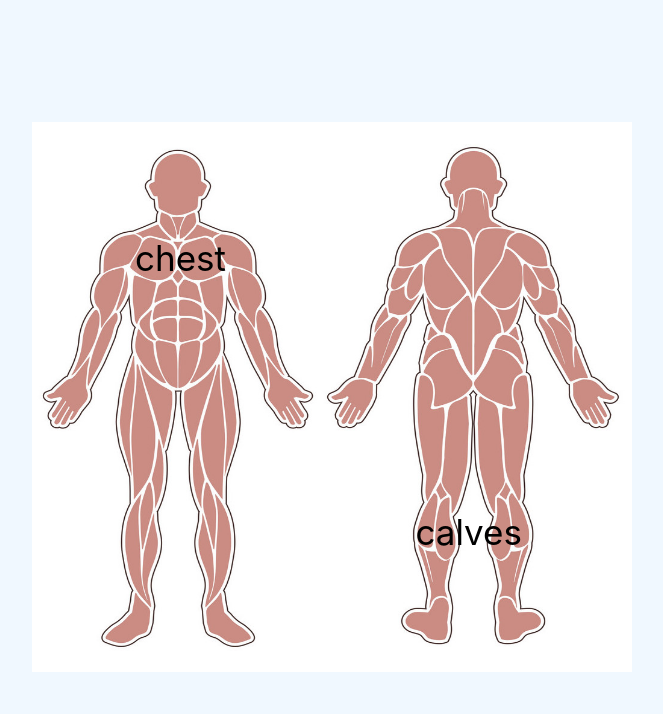
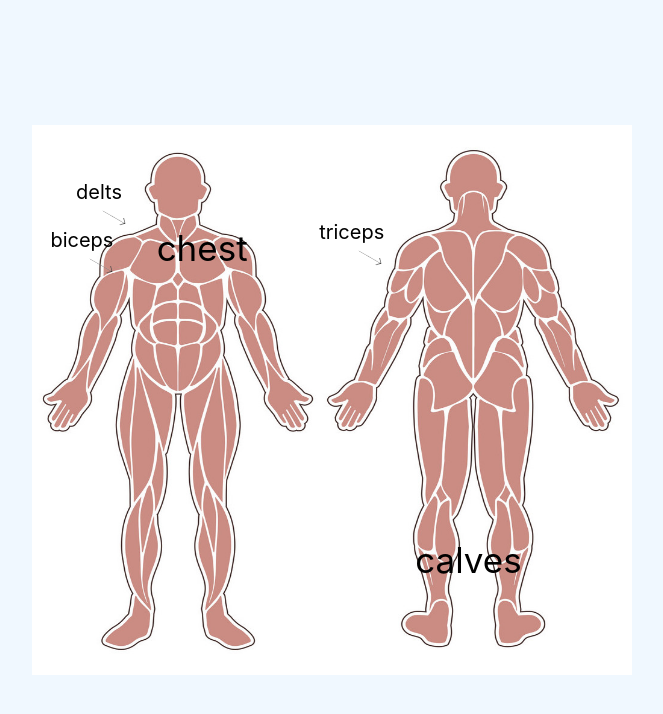
Before and after one commit to anikamahns907/fitnessapp, a React (Create React App) app in the folder fitnessapp/: page / in a window 1280 px wide. Shown: the top 714 px of the page, without its empty margins (308-971 px from the left). Built offline with nearby package versions, Linux system fonts and the light colour scheme.

Commit message:
arrows and labels (z-index, absolute positioning, etc.)

```diff
--- a/fitnessapp/src/App.css
+++ b/fitnessapp/src/App.css
@@ -14,41 +14,70 @@
   }
 }
 
-.App-header {
+
+.humanMap {
+  position: relative;
+  text-align: center;
+  cursor:auto;
   background-color: #F0F8FF;
-  min-height: 100vh;
+  height: 100vh;
   display: flex;
   flex-direction: column;
   align-items: center;
   justify-content: center;
   font-size: calc(10px + 2vmin);
-  color: black;
-  position: relative;
-}
 
-.humanMap {
-  position: relative;
-  text-align: center;
-  cursor:auto;
+
 
 }
 .humanPic {
   height: 550px;
   width: 600px;
+  z-index: 1;
+  right: 50;
+  position: absolute;
 }
 
 .calves {
   position: absolute;
-  bottom: 90px;
-  right: 110px;
+  bottom: 23%;
+  left: 56.5%;
   font-size: 35px;
+  z-index: 2;
 }
 
 .chest {
   position: absolute;
-  top: 80px;
-  left: 103px;
+  top: 24%;
+  left: 36.3%;
   font-size: 35px;
+  z-index: 2;
+
+}
+
+.triceps {
+  position: absolute;
+  top: 25%;
+  left: 49%;
+  font-size: 20px;
+  z-index: 2;
+
+}
+.biceps {
+  position: absolute;
+  top: 26%;
+  left: 28%;
+  font-size: 20px;
+  z-index: 2;
+
+}
+.delts {
+  position: absolute;
+  top: 20%;
+  left: 30%;
+  font-size: 20px;
+  z-index: 2;
+
 }
 .info {
   width: 100%;
@@ -185,3 +214,47 @@
   cursor: pointer;
 
 }
+
+.tri1Rotateimg180 {
+  -webkit-transform:rotate(30deg);
+  -moz-transform: rotate(30deg);
+  -ms-transform: rotate(30deg);
+  -o-transform: rotate(30deg);
+  transform: rotate(30deg);
+  height: auto;
+  width: 50px;
+z-index: 2;
+position: absolute;
+left:51%;
+top: 30%;
+
+
+}
+
+.bic1Rotateimg180 {
+  -webkit-transform:rotate(30deg);
+  -moz-transform: rotate(30deg);
+  -ms-transform: rotate(30deg);
+  -o-transform: rotate(30deg);
+  transform: rotate(30deg);
+  height: auto;
+  width: 50px;
+z-index: 2;
+position: absolute;
+left:30%;
+top: 31%;
+}
+
+.del1Rotateimg180 {
+  -webkit-transform:rotate(30deg);
+  -moz-transform: rotate(30deg);
+  -ms-transform: rotate(30deg);
+  -o-transform: rotate(30deg);
+  transform: rotate(30deg);
+  height: auto;
+  width: 50px;
+z-index: 2;
+position: absolute;
+left:31%;
+top: 25%;
+}
--- a/fitnessapp/src/App.js
+++ b/fitnessapp/src/App.js
@@ -5,6 +5,7 @@ import calfRaise from "./calfImages/calfRaises.jpg";
 import standingCR from "./calfImages/standingCF.jpg";
 import peckdeck from "./chestImages/peckdeck.jpg";
 import benchPress from "./chestImages/benchPress.jpg";
+import arrow from "./arrow.png";
 
 
 class App extends React.Component {
@@ -28,11 +29,17 @@ class App extends React.Component {
 
     ]
 
+    const tricepImages = []
+    const bicepsImages = []
+    const deltsImages = []
+
+
+
+
 
 
     return (
       <div className="App">
-        <header className="App-header">
 
           <div className="popupMain "
           style={{
@@ -104,10 +111,18 @@ class App extends React.Component {
             <img className = "humanPic" alt = "human body" src = {human}/>
             <p className = "calves hoverGeneral"  onClick={() => this.setState({popupActive: true, calves: true,  imagesArray: calfImages}) }>calves</p>
             <p className = "chest hoverGeneral"  onClick={() => this.setState({popupActive: true, chest: true, imagesArray: chestImages}) }>chest</p>
+         <img src= {arrow} className = "tri1Rotateimg180"></img>
+         <img src= {arrow} className = "bic1Rotateimg180"></img>
+         <img src= {arrow} className = "del1Rotateimg180"></img>
+
+
+            <p className = "triceps hoverGeneral"  onClick={() => this.setState({popupActive: true, chest: true, imagesArray: tricepImages}) }>triceps </p>
+            <p className = "biceps hoverGeneral"  onClick={() => this.setState({popupActive: true, chest: true, imagesArray: bicepsImages}) }>biceps</p>
+            <p className = "delts hoverGeneral"  onClick={() => this.setState({popupActive: true, chest: true, imagesArray: deltsImages}) }>delts</p>
+
 
           </div>
 
-        </header>
       </div>
     );
   }
```
Also changed, not shown: fitnessapp/src/arrow.png (added).
